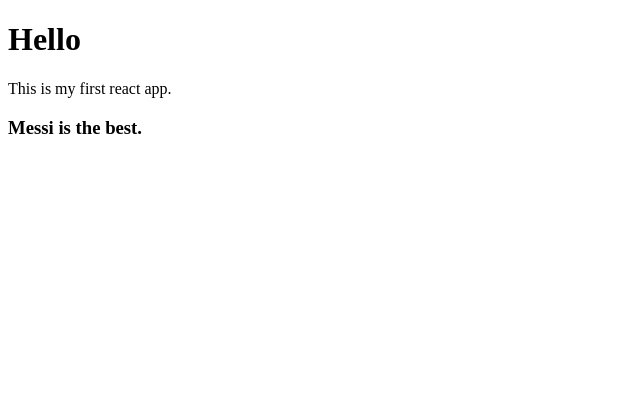
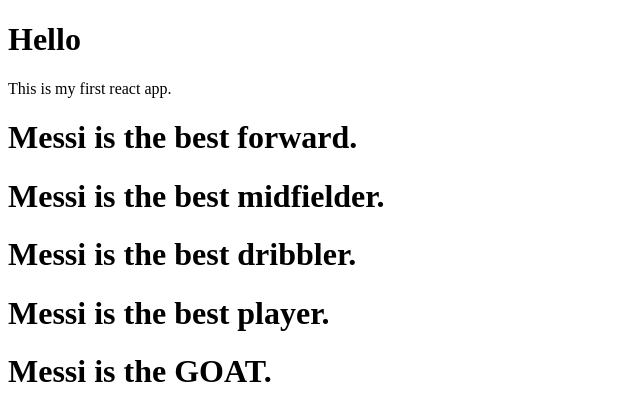
Before and after one commit to usernameSplash/movie_app_2020, a React (Create React App) app: page / in a window 1280 px wide. Shown: the top 420 px of the page, without its empty margins (0-640 px from the left). Built offline with nearby package versions, Linux system fonts and the light colour scheme.

Commit message:
send information to my component

```diff
--- a/src/App.js
+++ b/src/App.js
@@ -1,12 +1,23 @@
 import React from "react";
-import Messi from "./Messi";
+
+function Messi({ nickname: n }) {
+  return (
+    <div>
+      <h1>Messi is the {n}.</h1>
+    </div>
+  );
+}
 
 function App() {
   return (
     <div>
       <h1>Hello</h1>
       <p>This is my first react app.</p>
-      <Messi />
+      <Messi nickname="best forward" />
+      <Messi nickname="best midfielder" />
+      <Messi nickname="best dribbler" />
+      <Messi nickname="best player" />
+      <Messi nickname="GOAT" />
     </div>
   );
 }
--- a/src/Messi.js
+++ /dev/null
@@ -1,7 +0,0 @@
-import React from "react";
-
-function Messi() {
-  return <h3>Messi is the best.</h3>;
-}
-
-export default Messi;
```
Also changed, not shown: 1 other file (tests, documents, lock files or other folders).
